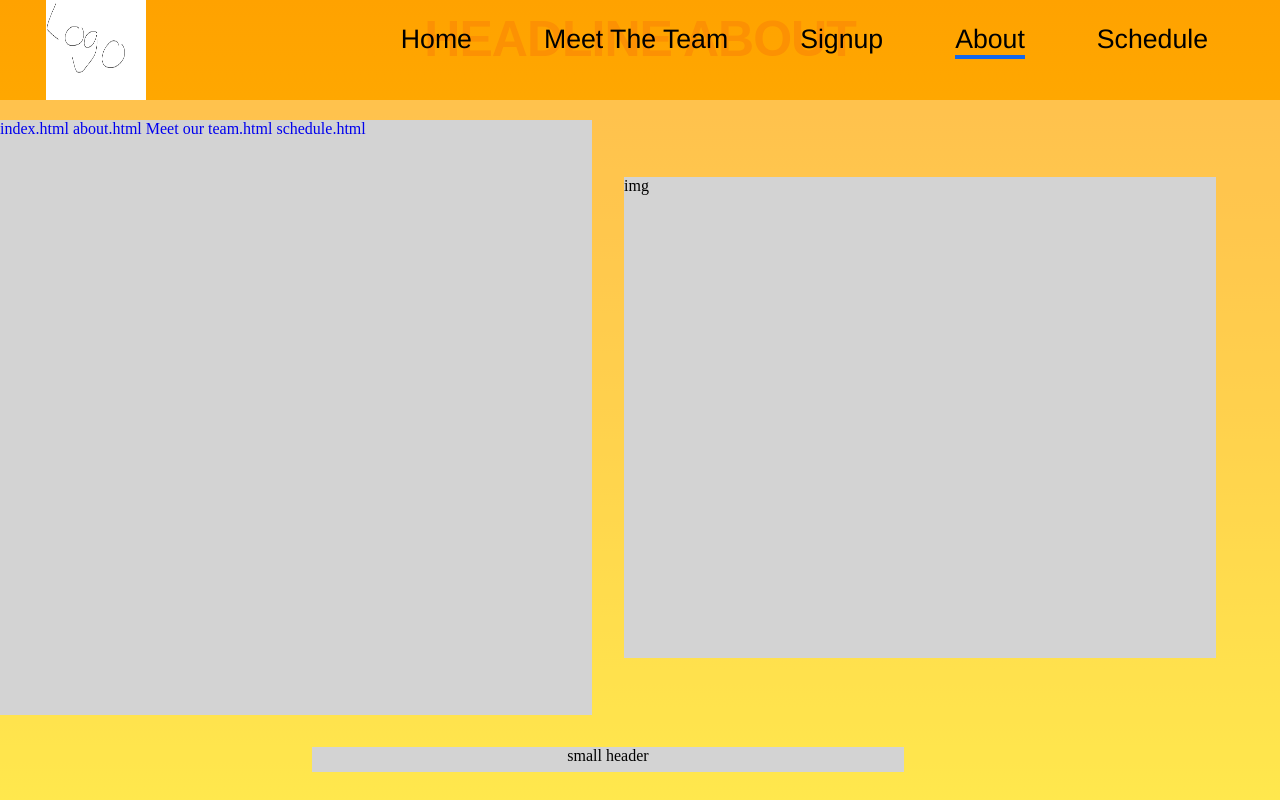
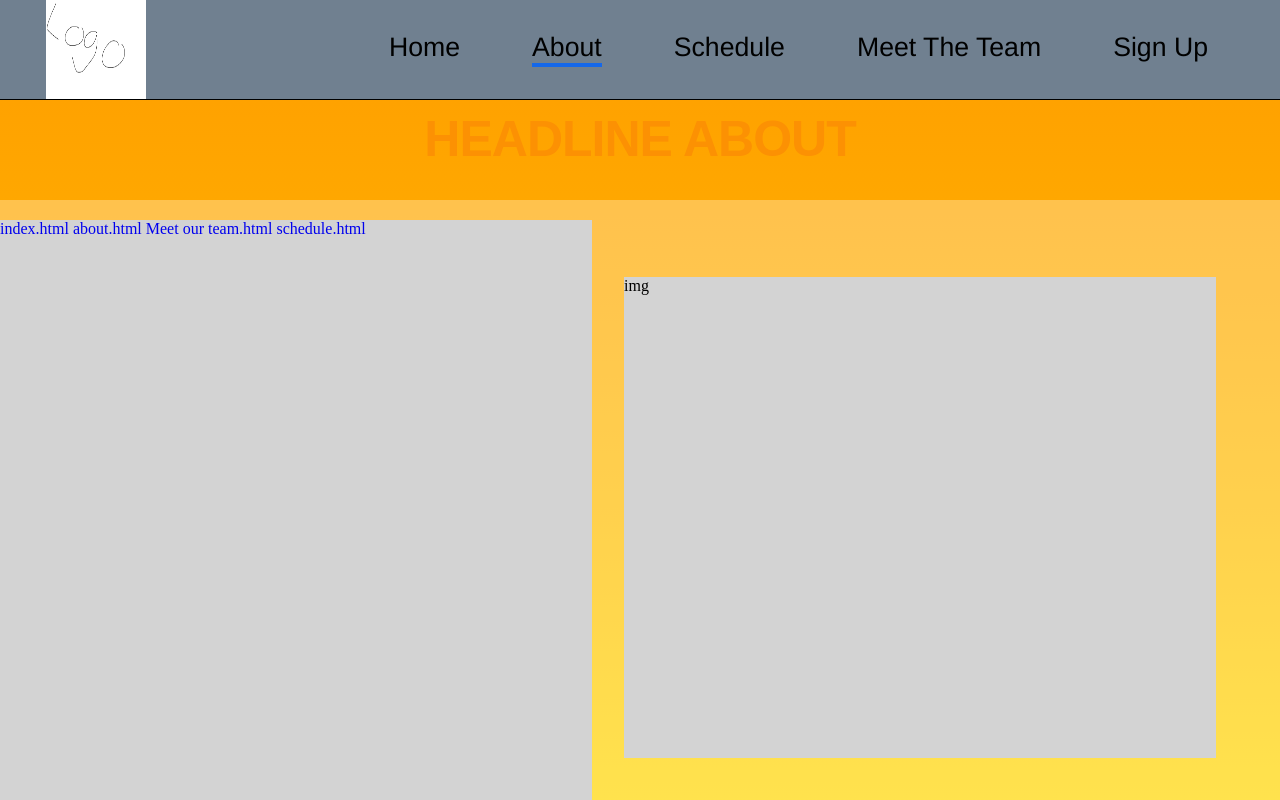
Before and after one commit to s311709/MakeItResponsive, a plain HTML site: page about.html in a window 1280 px wide. Shown: the top 800 px of the page. Drawn offline with Linux system fonts and the light colour scheme.

Commit message:
Navbar & margin changes

```diff
--- a/about.html
+++ b/about.html
@@ -40,10 +40,10 @@
     </div>
     <div id="container">
         <div class="navigationbar">
-            <a class="navTag" href="schedule.html">Schedule</a>
-			<a class="active navTag" href="about.html">About</a>
-			<a class="navTag" href="signUpForCamp.html">Signup</a>
-            <a class="navTag" href="meetOurTeam.html">Meet The Team</a>
+            <a class="navTag" href="signUpForCamp.html">Sign Up</a>
+			<a class="navTag" href="meetOurTeam.html">Meet The Team</a>
+			<a class="navTag" href="schedule.html">Schedule</a>
+            <a class="navTag active" href="about.html">About</a>
             <a class="navTag" href="index.html">Home</a>
             <a id="bildeA"><img id="bilde" src="placeholderlogo.png"></a>
         </div>
--- a/menubarsave.css
+++ b/menubarsave.css
@@ -6,7 +6,7 @@ body {
 
 .navigationbar {
     overflow: hidden;
-    /*background-color: rgb(245, 245, 245);*/
+    background-color: slategray;
     position: fixed;
     top: 0;
     width: 100%;
@@ -14,6 +14,7 @@ body {
     padding-bottom: 0px;
     padding-top: 0px;
     z-index: 10;
+    border-bottom: 1px solid black;
 }
 
 #bildeA{
--- a/navbarJs.js
+++ b/navbarJs.js
@@ -7,6 +7,7 @@ function windowStr(){
     if (window.innerWidth <= 1100){
         document.getElementById("hamburgContainer").style.display="block";
         document.getElementById("container").style.display="none";
+        document.getElementsByClassName("wrapper")[0].style.marginTop = "0px";
     }
     else if (window.innerWidth >= 1100 && document.getElementById("tint").style.display == "block"){
         tall = tall+1
@@ -17,6 +18,8 @@ function windowStr(){
         document.getElementById("tint").style.display="none";
         document.body.overflow="visible";
         document.getElementById("navHidden").style.display="none";
+        document.getElementsByClassName("wrapper")[0].style.marginTop = "100px";
+
     }
     else{
         document.getElementById("hamburgContainer").style.display="none";
@@ -24,6 +27,8 @@ function windowStr(){
         document.getElementById("tint").style.display="none";
         document.body.overflow="visible";
         document.getElementById("navHidden").style.display="none";
+        document.getElementsByClassName("wrapper")[0].style.marginTop = "100px";
+
     }
     if (window.scrollY >= 100){
         document.getElementsByClassName("navigationbar")[0].style.backgroundColor="slategray";
@@ -34,7 +39,7 @@ function windowStr(){
         for (i = 0; i <= 4; i++){
             document.getElementsByClassName("navTag")[i].style.fontSize = "14pt";
             document.getElementsByClassName("navTag")[i].style.paddingTop = "0.8rem";
-            document.getElementsByClassName("navTag")[i].style.marginRight = "100px";
+            document.getElementsByClassName("navTag")[i].style.marginRight = "70px";
 
         }
 
@@ -47,7 +52,7 @@ function windowStr(){
         document.getElementById("bilde").style.height="100px"
         for (i = 0; i <= 4; i++){
             document.getElementsByClassName("navTag")[i].style.fontSize = "20pt";
-            document.getElementsByClassName("navTag")[i].style.paddingTop = "1.5rem";
+            document.getElementsByClassName("navTag")[i].style.paddingTop = "2rem";
             document.getElementsByClassName("navTag")[i].style.marginRight = "40px";
 
         }
--- a/stylesheet.css
+++ b/stylesheet.css
@@ -37,10 +37,10 @@ h2{
 
 
 .wrapper{
+	margin-top: 100px;
 	display: grid;
 	grid-template-columns: repeat(10, 1fr);
 	grid-auto-rows: minmax(25px, auto);
-
 	background: linear-gradient(#FFA200, #FFAD00, #FFBD00, #FFD000, #FFE000, #F7DB14, yellow);
 	background-size: cover;
 	background-attachment: scroll;
@@ -49,7 +49,6 @@ h2{
 }
 
 #frontpage-wrapper{
-	margin-top: 100px;
 	background-size: contain;
 	background-position: center;
 	background-repeat: no-repeat;
```
Also changed, not shown: index.html (+4 -4 lines), meetOurTeam.html (+4 -4 lines), schedule.html (+4 -4 lines), signUpForCamp.html (+4 -4 lines).
